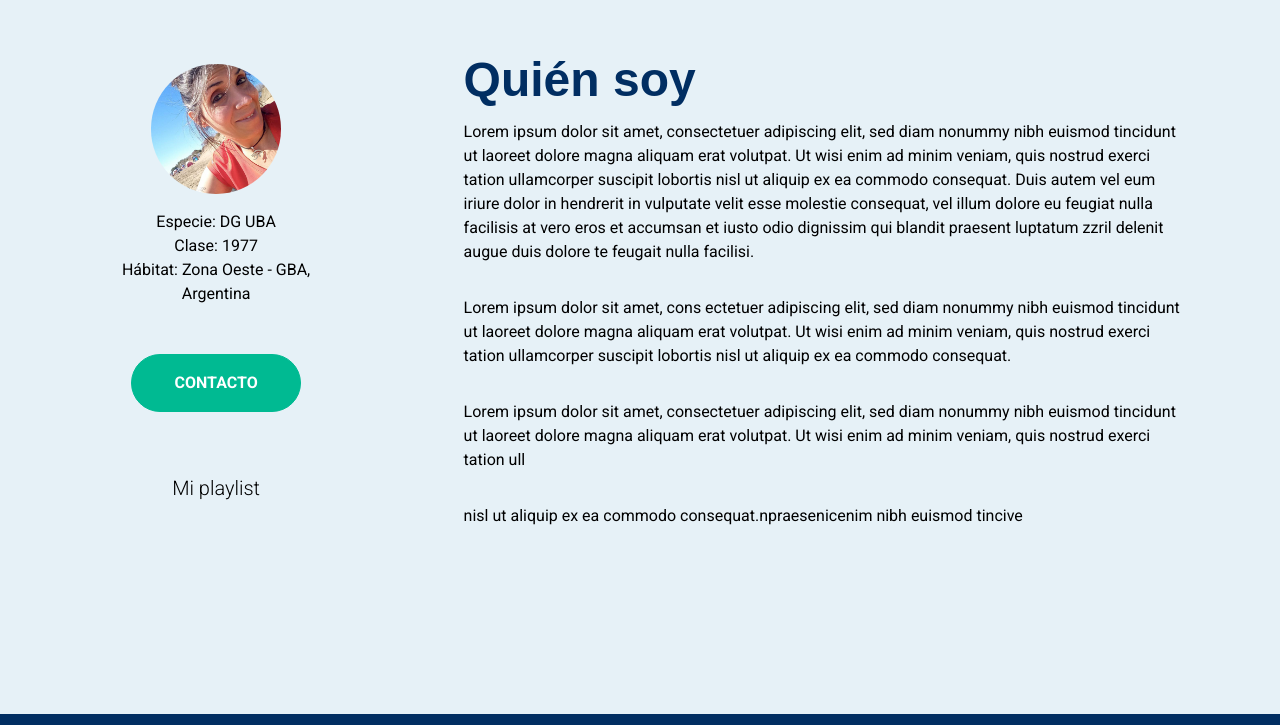
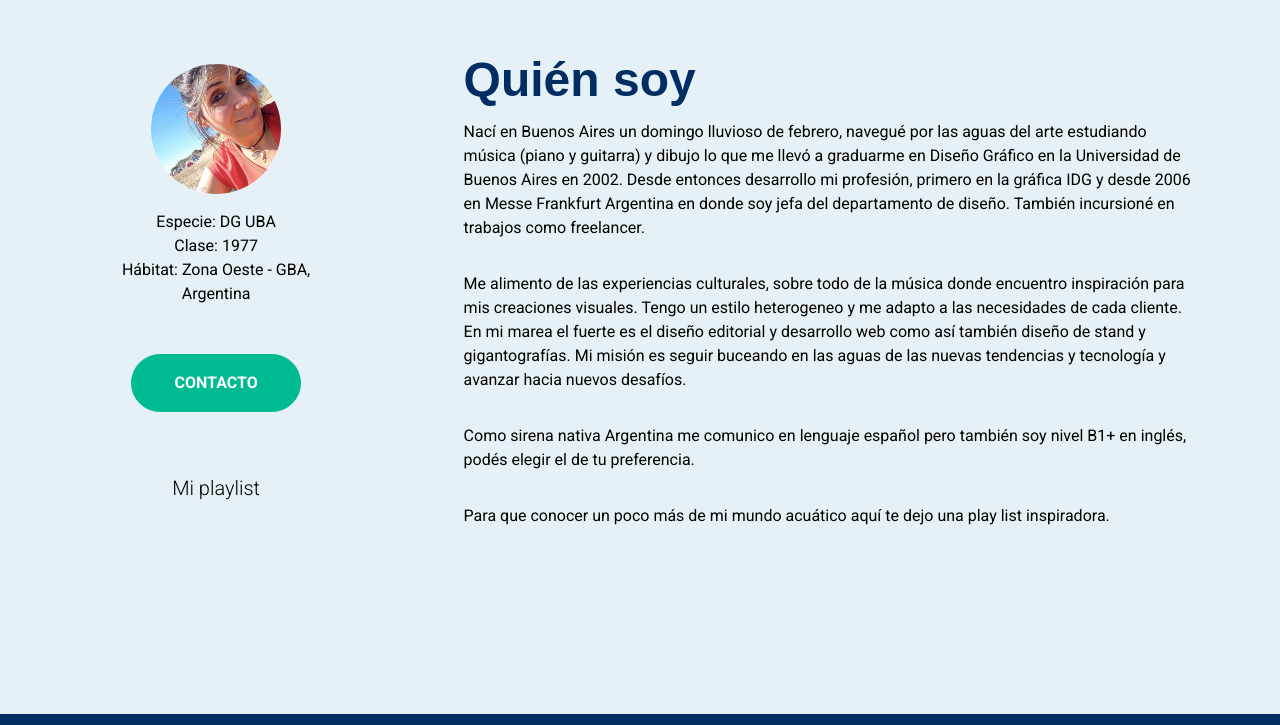
Before and after one commit to cibersirena/cibersirena-design, a plain HTML site: page pages/biografia.html in a window 1280 px wide. Shown: the part 651-1376 px from the top of the page. Drawn offline with nearby package versions, Linux system fonts and the light colour scheme; grey boxes are pictures that could not be loaded; a web font is replaced by a local one.

Commit message:
segunda entrega del proyecto final

```diff
--- a/pages/biografia.html
+++ b/pages/biografia.html
@@ -69,10 +69,10 @@
             </article>
             <section class="col-lg-8 col-md-7 col-sm-7 col-12 main__section--pages">
                 <h2 class="main__section--h2">Quién soy</h2>
-                <p class="pt-3">Lorem ipsum dolor sit amet, consectetuer adipiscing elit, sed diam nonummy nibh euismod tincidunt ut laoreet dolore magna aliquam erat volutpat. Ut wisi enim ad minim veniam, quis nostrud exerci tation ullamcorper suscipit lobortis nisl ut aliquip ex ea commodo consequat. Duis autem vel eum iriure dolor in hendrerit in vulputate velit esse molestie consequat, vel illum dolore eu feugiat nulla facilisis at vero eros et accumsan et iusto odio dignissim qui blandit praesent luptatum zzril delenit augue duis dolore te feugait nulla facilisi.</p>
-                <p class="pt-3">Lorem ipsum dolor sit amet, cons ectetuer adipiscing elit, sed diam nonummy nibh euismod tincidunt ut laoreet dolore magna aliquam erat volutpat. Ut wisi enim ad minim veniam, quis nostrud exerci tation ullamcorper suscipit lobortis nisl ut aliquip ex ea commodo consequat.</p>
-                <p class="pt-3">Lorem ipsum dolor sit amet, consectetuer adipiscing elit, sed diam nonummy nibh euismod tincidunt ut laoreet dolore magna aliquam erat volutpat. Ut wisi enim ad minim veniam, quis nostrud exerci tation ull</p>
-                <p class="pt-3">nisl ut aliquip ex ea commodo consequat.npraesenicenim nibh euismod tincive</p>
+                <p class="pt-3">Nací en Buenos Aires un domingo lluvioso de febrero, navegué por las aguas del arte estudiando música (piano y guitarra) y dibujo lo que me llevó a graduarme en Diseño Gráfico en la Universidad de Buenos Aires en 2002. Desde entonces desarrollo mi profesión, primero en la gráfica IDG y desde 2006 en Messe Frankfurt Argentina en donde soy jefa del departamento de diseño. También incursioné en trabajos como freelancer.</p>
+                <p class="pt-3">Me alimento de las experiencias culturales, sobre todo de la música donde encuentro inspiración para mis creaciones visuales. Tengo un estilo heterogeneo y me adapto a las necesidades de cada cliente. En mi marea el fuerte es el diseño editorial y desarrollo web como así también diseño de stand y gigantografías. Mi misión es seguir buceando en las aguas de las nuevas tendencias y tecnología y avanzar hacia nuevos desafíos.</p>
+                <p class="pt-3">Como sirena nativa Argentina me comunico en lenguaje español pero también soy nivel B1+ en inglés, podés elegir el de tu preferencia.</p>
+                <p class="pt-3">Para que conocer un poco más de mi mundo acuático aquí te dejo una play list inspiradora.</p>
             </section>
         </div>
     </main>
```
